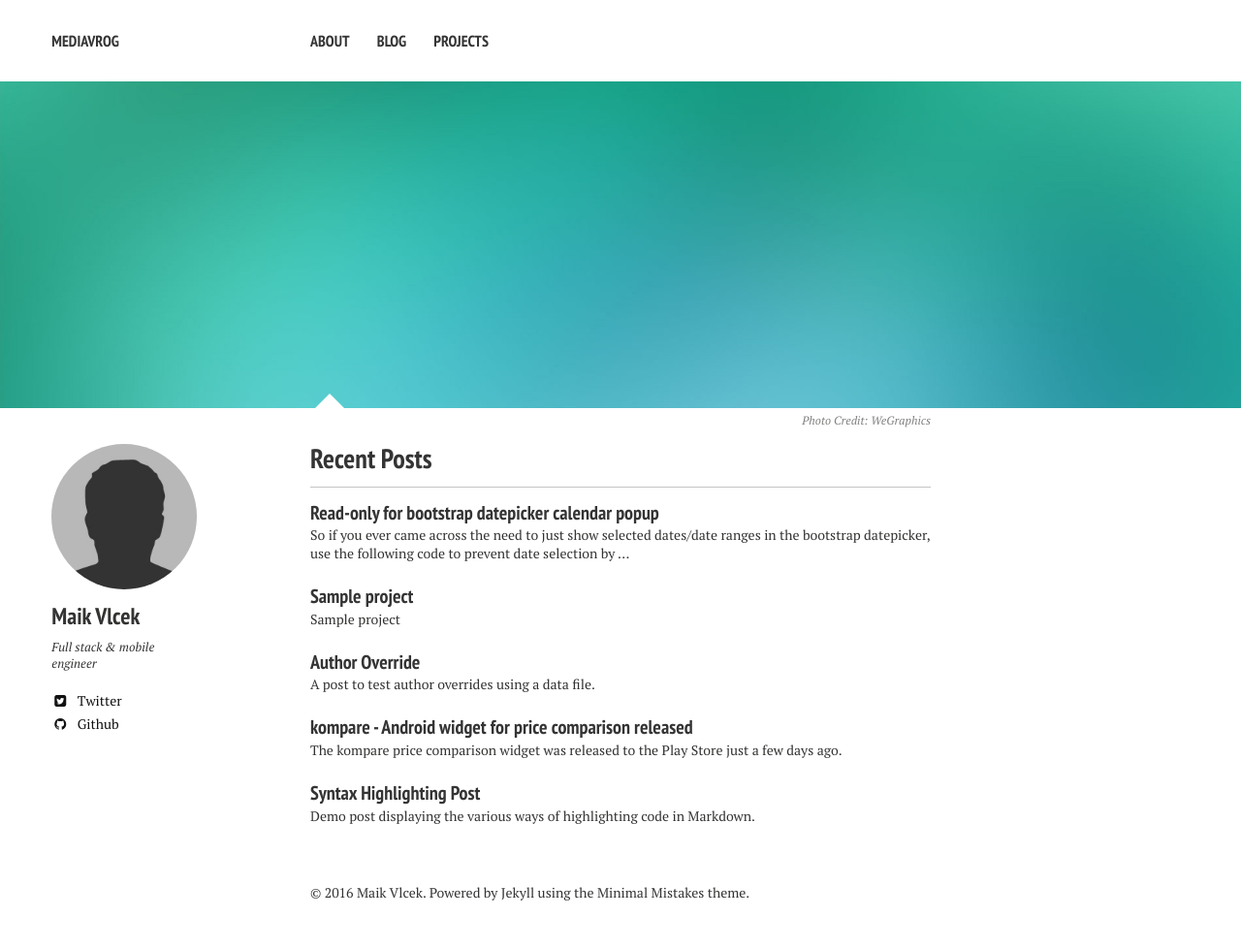
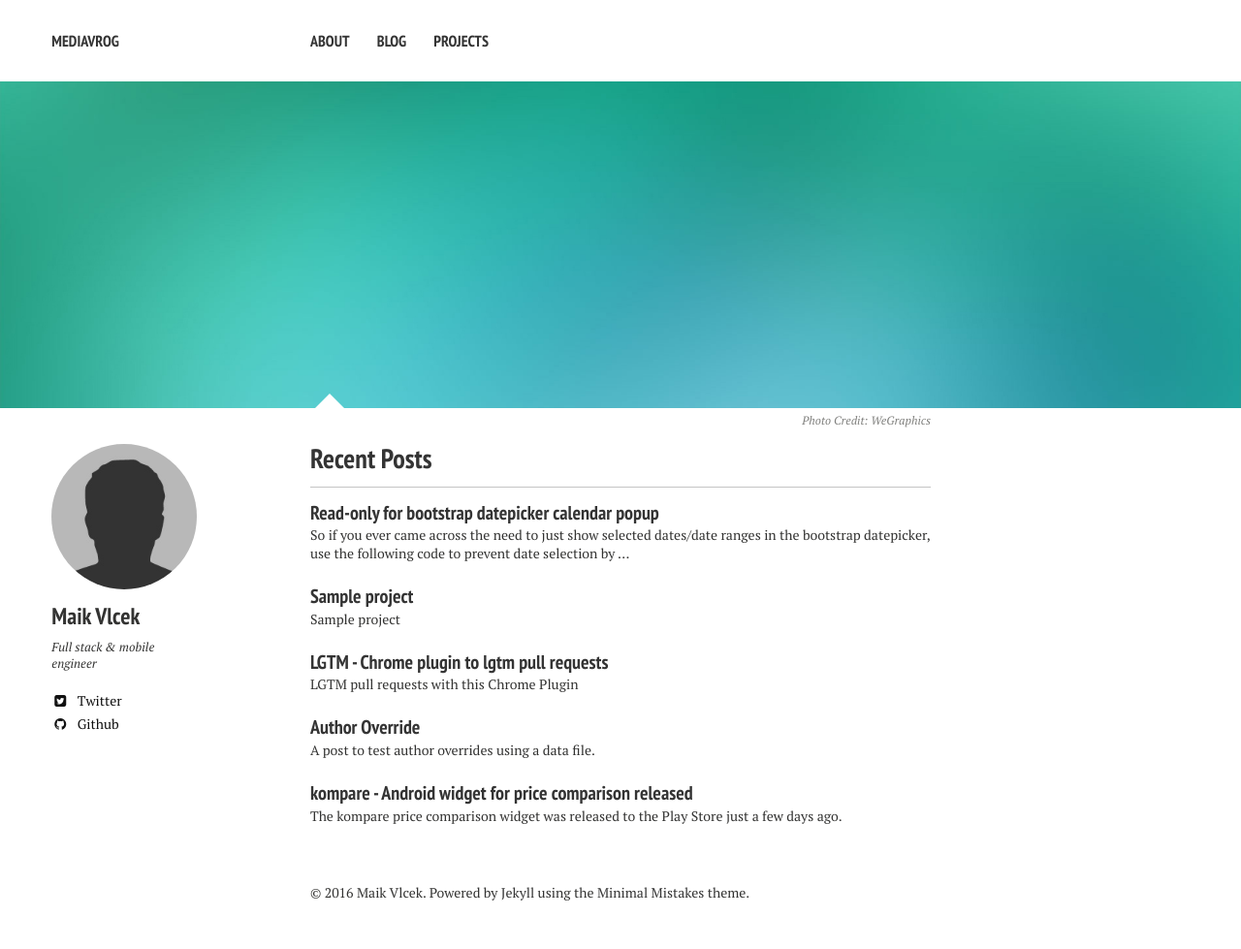
Before and after one commit to mediavrog/mediavrog.github.io, a Jekyll site: the page built from index.md, in a window 1280 px wide. Shown: the whole page at 97% size. Built offline with Jekyll 4.4.1, drawn with Linux system fonts in a browser that asks for light colours; nearby versions of some CDN libraries.

Commit message:
Update 2014-10-06-lgtm.md

```diff
--- a/_posts/2014-10-06-lgtm.md
+++ b/_posts/2014-10-06-lgtm.md
@@ -1,5 +1,10 @@
 ---
-published: false
+layout: post
+title: "LGTM - Chrome plugin to lgtm pull requests"
+categories:
+ - project
+image:
+ - thumb: project-lgtm.png
 ---
 
 ## LGTM pull requests with this Chrome Plugin
```
